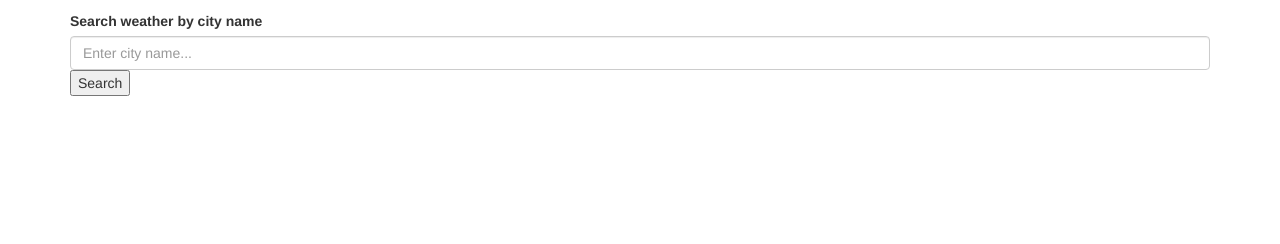
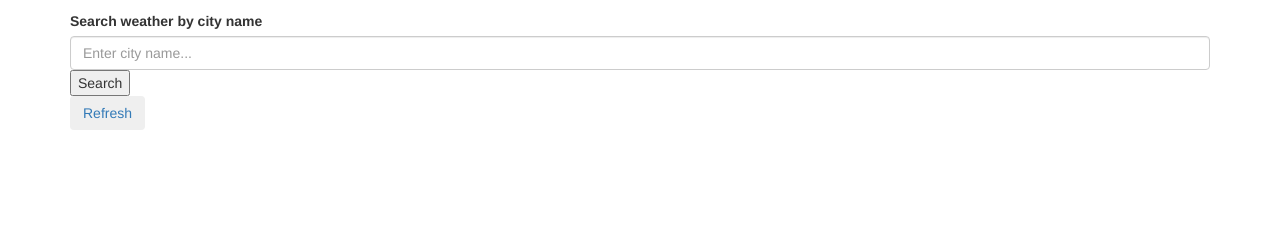
Before and after one commit to g-stoy/weather-task, a Flask app: page / in a window 1280 px wide. Shown: the part 281-525 px from the top of the page. Run offline with Flask 3, Linux system fonts and the light colour scheme; data that the repository does not hold is empty.

Commit message:
Add refresh button

```diff
--- a/Task3/templates/index.html
+++ b/Task3/templates/index.html
@@ -33,11 +33,10 @@
             <div class="mb-3">
                 <input type="submit" value="Search">
             </div>
-            <div class="mb-3">
-                <p id="result"></p>
-            </div>
-          </div>
         </form>
+        <a href="/">
+            <button type="button" id="getButton" class="btn btn-secondary">Refresh</button>
+        </a>
     </div>
     <script src="https://code.jquery.com/jquery-1.12.4.min.js" integrity="sha384-nvAa0+6Qg9clwYCGGPpDQLVpLNn0fRaROjHqs13t4Ggj3Ez50XnGQqc/r8MhnRDZ" crossorigin="anonymous"></script>
 </body>
```
